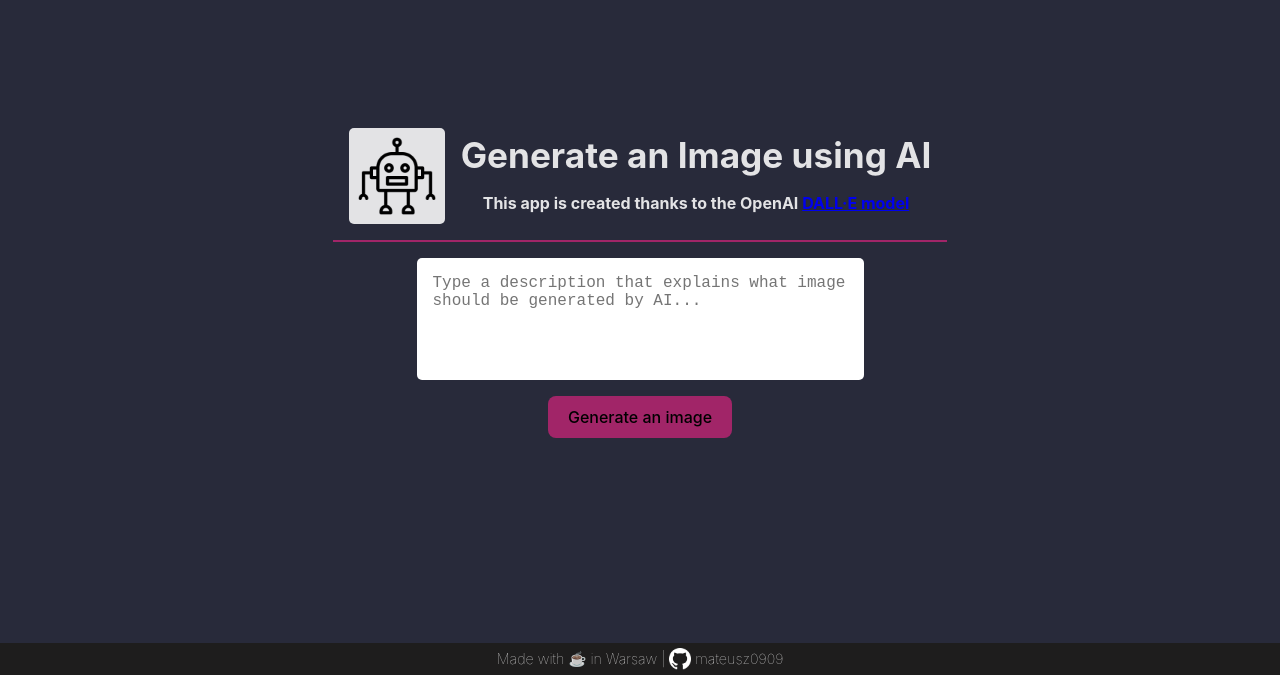
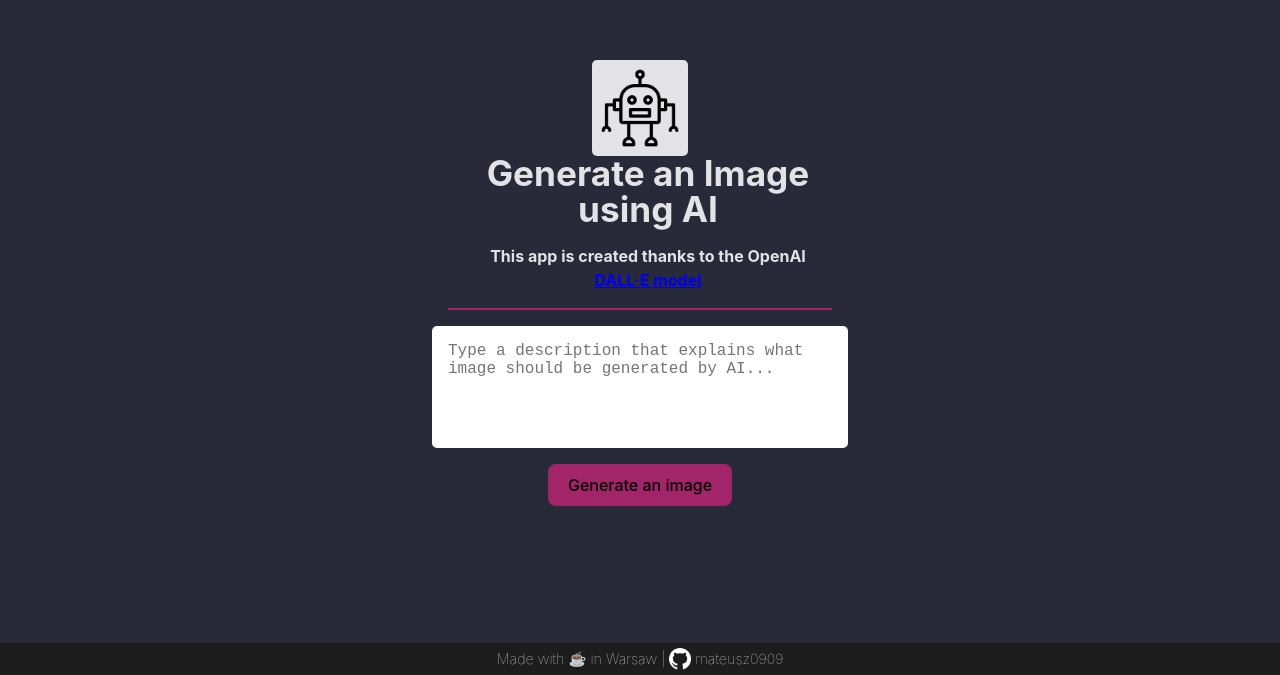
Before and after one commit to mateusz0909/AI-image-generator, a React (Vite) app in the folder client/: page / in a window 1280 px wide. Shown: the part 125-800 px from the top of the page. Built offline with nearby package versions, Linux system fonts and the light colour scheme.

Commit message:
added responsive breakpoints

```diff
--- a/client/src/App.css
+++ b/client/src/App.css
@@ -28,7 +28,7 @@ body {
   margin: 0px;
   display: flex;
   place-items: center;
-  /* min-width: 320px; */
+  min-width: 320px;
   min-height: 100vh;
   position: relative;
   min-height: 100vh;
@@ -85,12 +85,14 @@ button {
 form {
   margin-top: 1em;
 }
+
 textarea {
   border: none;
   padding: 1em;
   border-radius: 5px;
   resize: none;
   font-size: 1em;
+  width: 100%;
 }
 
 textarea:focus {
@@ -138,3 +140,21 @@ footer p {
   width: 1.5em;
   height: auto;
 }
+
+@media screen and (min-width: 600px) {
+  #root {
+    width: 50%;
+    margin: 0 auto;
+    padding: 2rem;
+    text-align: center;
+  }
+}
+
+@media screen and (min-width: 1100px) {
+  #root {
+    width: 30%;
+    margin: 0 auto;
+    padding: 2rem;
+    text-align: center;
+  }
+}
--- a/client/src/App.jsx
+++ b/client/src/App.jsx
@@ -46,7 +46,6 @@ function App() {
             placeholder="Type a description that explains what image should be generated by AI..."
             onChange={(e) => setPrompt(e.target.value)}
             rows="5"
-            cols="40"
             required
           />
 
```
Also changed, not shown: 4 other files (tests, documents, lock files or other folders).
